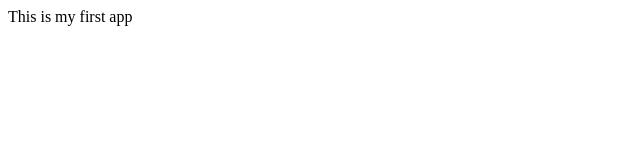
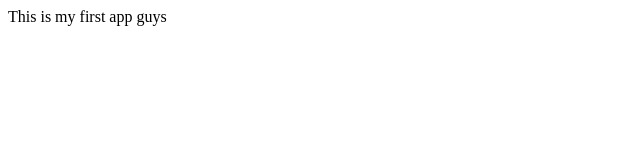
Before and after one commit to VinayOoty/myappsample, a plain HTML site: page index.html in a window 1280 px wide. Shown: the full height of the page, 0-640 px from the left. Drawn offline with Linux system fonts and the light colour scheme.

Commit message:
Changed commit

```diff
--- a/index.html
+++ b/index.html
@@ -3,6 +3,6 @@
 	<title>My App</title>
 	</head>
 	<body>
-	   This is my first app
+	   This is my first app guys
 	</body>
 </html>
```
